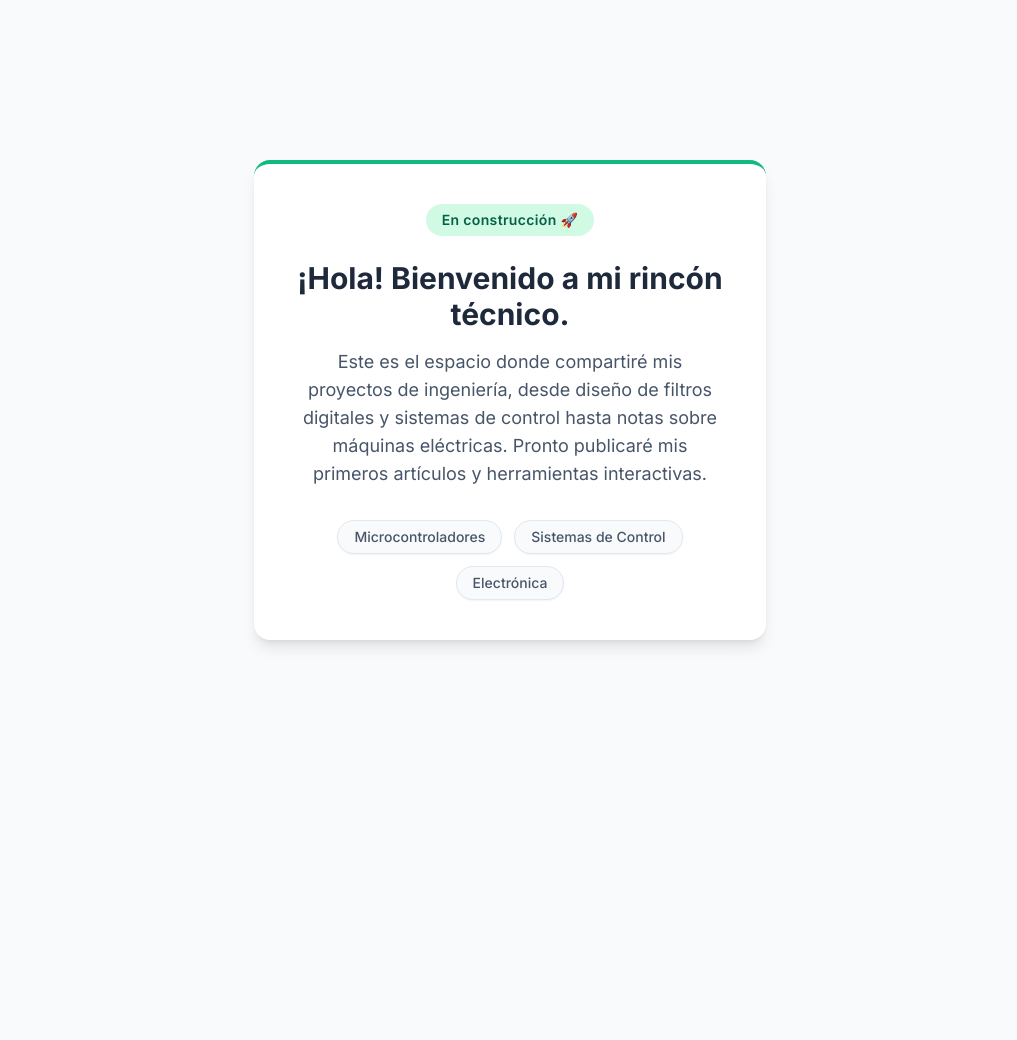
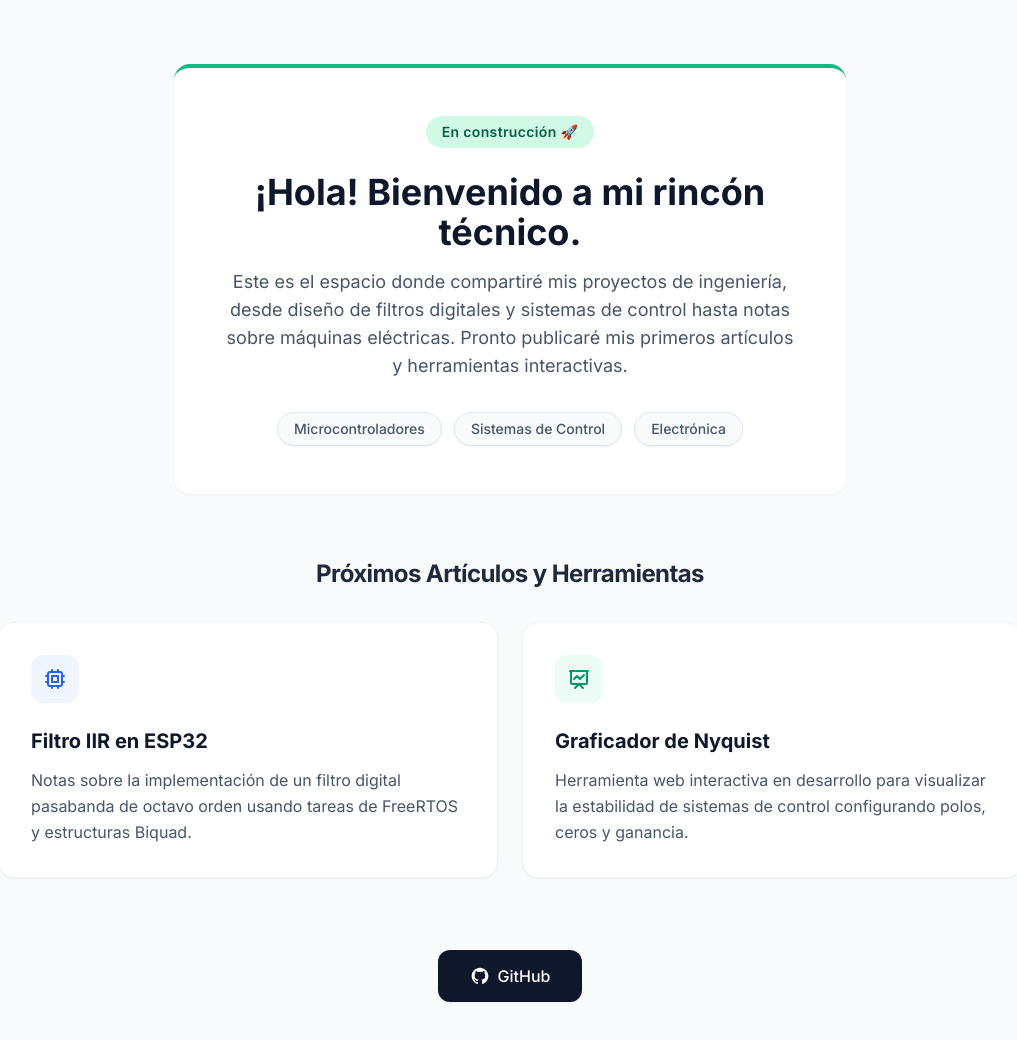
Before and after one commit to gabyabejer/gabyabejer.github.io, a plain HTML site: page index.html in a window 1280 px wide. Shown: the whole page, without its empty margins (130-1147 px from the left). Before the commit the page ends 800 px from the top, so only its background shows below. Drawn offline with nearby package versions, Linux system fonts and the light colour scheme.

Commit message:
Update index.html

```diff
--- a/index.html
+++ b/index.html
@@ -20,15 +20,19 @@
         }
     </style>
 </head>
-<body class="bg-slate-50 min-h-screen flex items-center justify-center p-4">
+<body class="bg-slate-50 min-h-screen text-slate-800 antialiased flex flex-col items-center py-10 px-4 md:py-16">
 
-    <main class="bg-white p-8 md:p-10 rounded-2xl shadow-lg max-w-lg w-full border-t-4 border-emerald-500 text-center transition-all hover:shadow-xl">
+    <!-- Contenedor principal que agrupa todas las secciones -->
+    <div class="max-w-5xl w-full flex flex-col gap-12 md:gap-16">
+
+        <!-- SECCIÓN SUPERIOR: Tarjeta Principal -->
+        <main class="bg-white p-8 md:p-12 rounded-2xl shadow-sm border-t-4 border-emerald-500 text-center transition-all hover:shadow-md mx-auto w-full max-w-2xl">
 
             <div class="inline-block bg-emerald-100 text-emerald-800 px-4 py-1.5 rounded-full text-sm font-semibold tracking-wide mb-6">
                 En construcción 🚀
             </div>
 
-        <h1 class="text-2xl md:text-3xl font-bold text-slate-800 mb-4 leading-tight">
+            <h1 class="text-3xl md:text-4xl font-bold text-slate-900 mb-4 leading-tight">
                 ¡Hola! Bienvenido a mi rincón técnico.
             </h1>
 
@@ -47,8 +51,42 @@
                     Electrónica
                 </span>
             </div>
-
         </main>
 
-</body>
-</html>
+        <!-- SECCIÓN MEDIA: Artículos y Herramientas -->
+        <section class="w-full">
+            <h2 class="text-2xl font-bold text-slate-800 mb-8 text-center tracking-tight">Próximos Artículos y Herramientas</h2>
+
+            <div class="grid grid-cols-1 md:grid-cols-2 gap-6">
+                <!-- Tarjeta 1: Filtro IIR -->
+                <div class="bg-white p-8 rounded-2xl shadow-sm border border-slate-100 hover:shadow-md transition-shadow flex flex-col h-full">
+                    <div class="w-12 h-12 bg-blue-50 text-blue-600 rounded-xl flex items-center justify-center mb-6">
+                        <!-- Icono de Microchip -->
+                        <svg class="w-6 h-6" fill="none" stroke="currentColor" viewBox="0 0 24 24"><path stroke-linecap="round" stroke-linejoin="round" stroke-width="2" d="M9 3v2m6-2v2M9 19v2m6-2v2M5 9H3m2 6H3m18-6h-2m2 6h-2M7 19h10a2 2 0 002-2V7a2 2 0 00-2-2H7a2 2 0 00-2 2v10a2 2 0 002 2zM9 9h6v6H9V9z"></path></svg>
+                    </div>
+                    <h3 class="text-xl font-bold text-slate-900 mb-3">Filtro IIR en ESP32</h3>
+                    <p class="text-slate-600 leading-relaxed flex-grow">
+                        Notas sobre la implementación de un filtro digital pasabanda de octavo orden usando tareas de FreeRTOS y estructuras Biquad.
+                    </p>
+                </div>
+
+                <!-- Tarjeta 2: Graficador de Nyquist -->
+                <div class="bg-white p-8 rounded-2xl shadow-sm border border-slate-100 hover:shadow-md transition-shadow flex flex-col h-full">
+                    <div class="w-12 h-12 bg-emerald-50 text-emerald-600 rounded-xl flex items-center justify-center mb-6">
+                        <!-- Icono de Gráfico -->
+                        <svg class="w-6 h-6" fill="none" stroke="currentColor" viewBox="0 0 24 24"><path stroke-linecap="round" stroke-linejoin="round" stroke-width="2" d="M7 12l3-3 3 3 4-4M8 21l4-4 4 4M3 4h18M4 4h16v12a1 1 0 01-1 1H5a1 1 0 01-1-1V4z"></path></svg>
+                    </div>
+                    <h3 class="text-xl font-bold text-slate-900 mb-3">Graficador de Nyquist</h3>
+                    <p class="text-slate-600 leading-relaxed flex-grow">
+                        Herramienta web interactiva en desarrollo para visualizar la estabilidad de sistemas de control configurando polos, ceros y ganancia.
+                    </p>
+                </div>
+            </div>
+        </section>
+
+        <!-- SECCIÓN INFERIOR: Botones -->
+        <footer class="flex flex-col sm:flex-row justify-center gap-4 mt-2 pb-8">
+            <a href="https://github.com/gabyabejer" target="_blank" class="flex items-center justify-center gap-2 bg-slate-900 text-white px-8 py-3.5 rounded-xl font-medium hover:bg-slate-800 transition-colors shadow-sm">
+                <!-- Icono de GitHub -->
+                <svg class="w-5 h-5" fill="currentColor" viewBox="0 0 24 24"><path fill-rule="evenodd" clip-rule="evenodd" d="M12 2C6.477 2 2 6.477 2 12c0 4.42 2.865 8.166 6.839 9.489.5.092.682-.217.682-.482 0-.237-.008-.866-.013-1.7-2.782.603-3.369-1.34-3.369-1.34-.454-1.156-1.11-1.462-1.11-1.462-.908-.62.069-.608.069-.608 1.003.07 1.531 1.03 1.531 1.03.892 1.529 2.341 1.087 2.91.831.092-.646.35-1.086.636-1.336-2.22-.253-4.555-1.11-4.555-4.943 0-1.091.39-1.984 1.029-2.683-.103-.253-.446-1.27.098-2.647 0 0 .84-.269 2.75 1.025A9.578 9.578 0 0112 6.836c.85.004 1.705.114 2.504.336 1.909-1.294 2.747-1.025 2.747-1.025.546 1.377.203 2.394.1 2.647.64.699 1.028 1.592 1.028 2.683 0 3.842-2.339 4.687-4.566 4.935.359.309.678.919.678 1.852 0 1.336-.012 2.415-.012 2.743 0 .267.18.578.688.48C19.138 20.161 22 16.418 22 12c0-5.523-4.477-10-10-10z"></path></svg>
+                GitHub
```
Lines whose indentation alone changed are shown as unchanged.
